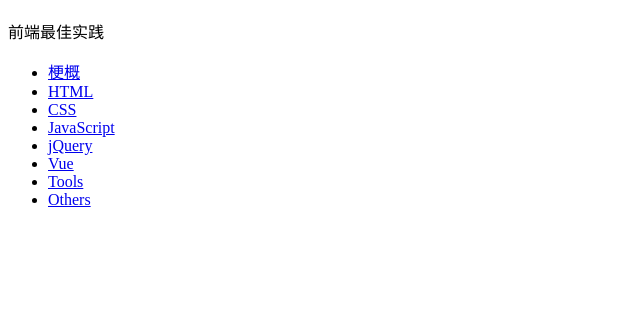
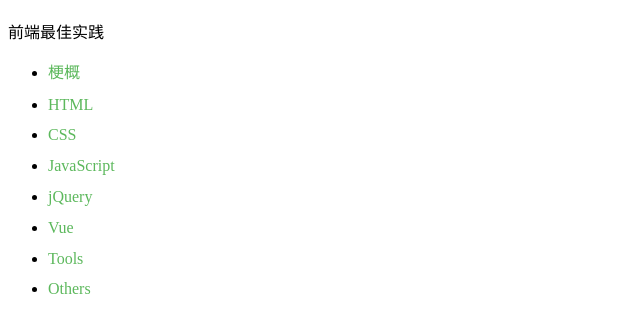
Before and after one commit to YYYYYYk/Front-End-Laboratory, a website: page index.html in a window 1280 px wide. Shown: the part 61-394 px from the top of the page, without its empty margins (0-640 px from the left). Drawn offline with nearby package versions, Linux system fonts and the light colour scheme.

Commit message:
update nav list

```diff
--- a/index.html
+++ b/index.html
@@ -17,46 +17,58 @@
     <script src="https://cdn.bootcss.com/respond.js/1.4.2/respond.min.js"></script>
     <![endif]-->
 
+<style>
+  html {
+    font-size: 16px;
+  }
+  #nav-ul li {
+    margin: 0.8rem 0;
+  }
+  #nav-ul li a{
+    color: #5cb85c;
+    text-decoration: none;
+  }
+</style>
 <body>
     <header>
       <h1>Front End Laboratory</h1>
       <span class="description">前端最佳实践</span>
     </header>
 
-	<nav>
-        <ul class="nav" id="nav">
+	<nav class="" id="nav">
+        <ul class="nav" id="nav-ul">
           <li class="active">
-            <a href="#1">梗概</a>
+            <a href="#summary">梗概</a>
           </li>
           <li>
-            <a class="current" href="#22css">HTML</a>
+            <a href="#html">HTML</a>
           </li>
           <li>
-            <a href="#23xhtml">CSS</a>
+            <a href="#css">CSS</a>
           </li>
           <li>
-            <a href="#24js">JavaScript</a>
+            <a href="#js">JavaScript</a>
           </li>
           <li>
-            <a href="#25responsiveweb">jQuery</a>
+            <a href="#jquery">jQuery</a>
           </li>
           <li>
-            <a href="#26newletter">Vue</a>
+            <a href="#vue">Vue</a>
           </li>
           <li>
-            <a href="#271formacos">Tools</a>
+            <a href="#tools">Tools</a>
           </li>
           <li>
-            <a href="#29">Others</a>
+            <a href="#others">Others</a>
           </li>
         </ul>
       </nav>
 
-	<section>
+	<section class="">
 
 	</section>
 
-	<footer>
+	<footer class="">
 
 	</footer>
 
```
